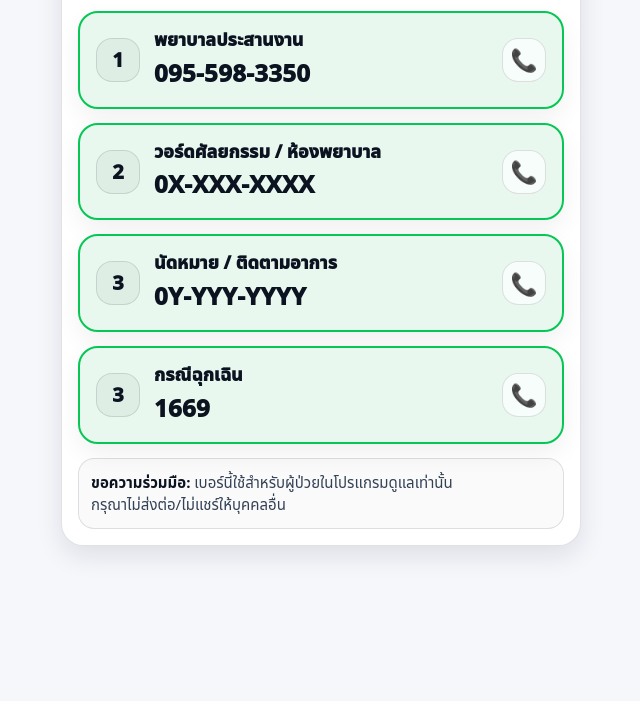
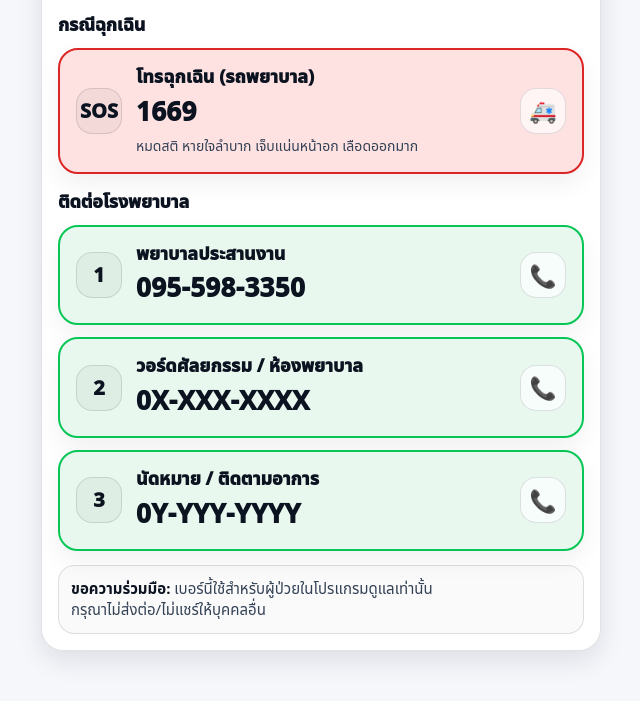
Before and after one commit to patcharakummek-beep/vdo-lc, a plain HTML site: page docs/contact.html in a window 1280 px wide. Shown: the part 99-800 px from the top of the page, without its empty margins (319-959 px from the left). Drawn offline with Linux system fonts and the light colour scheme.

Commit message:
Update contact.html

```diff
--- a/docs/contact.html
+++ b/docs/contact.html
@@ -12,10 +12,11 @@
       --text:#0B1220;
       --muted:#334155;
 
-      /* ใช้สีเขียวเป็น “กรอบ/ไอคอน” แทนการทำพื้นหลังเขียวเข้ม
-         เพื่อให้ตัวอักษรอ่านง่าย (คอนทราสต์สูง) */
       --accent:#06C755;
       --accentBg:#E9F8EF;
+
+      --danger:#DC2626;
+      --dangerBg:#FEE2E2;
 
       --border:rgba(15,23,42,.12);
       --shadow:0 10px 26px rgba(15,23,42,.10);
@@ -30,7 +31,9 @@
         --muted:rgba(229,231,235,.75);
         --border:rgba(229,231,235,.14);
         --shadow:0 18px 60px rgba(0,0,0,.55);
+
         --accentBg:rgba(6,199,85,.18);
+        --dangerBg:rgba(220,38,38,.18);
       }
     }
 
@@ -41,7 +44,7 @@
       background:var(--bg);
       color:var(--text);
 
-      /* “ตัวหนังสือใหญ่ตั้งแต่แรก” สำหรับผู้สูงอายุ */
+      /* ผู้สูงอายุ: ตั้งตัวใหญ่ตั้งแต่แรก */
       font-size:20px;
       line-height:1.5;
 
@@ -50,10 +53,7 @@
       padding-bottom:calc(20px + env(safe-area-inset-bottom));
     }
 
-    .wrap{
-      max-width:520px;
-      margin:0 auto;
-    }
+    .wrap{ max-width:560px; margin:0 auto; }
 
     .panel{
       background:var(--card);
@@ -77,31 +77,45 @@
       font-size:16px;
     }
 
-    .list{
-      display:grid;
-      gap:14px;
+    .sectionTitle{
+      margin:14px 0 10px;
+      font-weight:950;
+      font-size:18px;
+      letter-spacing:-.2px;
     }
 
-    /* ปุ่มโทรแบบ “แถวใหญ่” กดง่าย */
+    .list{ display:grid; gap:12px; }
+
+    /* ปุ่มโทร: แถวใหญ่ กดง่าย */
     .call{
       display:flex;
       align-items:center;
       gap:14px;
       text-decoration:none;
       color:var(--text);
+      border-radius:20px;
 
+      padding:16px;
+      min-height:78px; /* ใหญ่ขึ้นอีกนิด ให้กดง่าย */
+      box-shadow:0 10px 24px rgba(0,0,0,.06);
+      touch-action: manipulation;
+    }
+
+    /* แบบปกติ (โรงพยาบาล) */
+    .call--ok{
       background:var(--accentBg);
       border:2px solid var(--accent);
-      border-radius:20px;
+    }
 
-      padding:16px 16px;
-      min-height:72px; /* ใหญ่พอสำหรับนิ้วโป้ง */
-      box-shadow:0 10px 24px rgba(0,0,0,.06);
+    /* แบบฉุกเฉิน */
+    .call--danger{
+      background:var(--dangerBg);
+      border:2px solid var(--danger);
     }
 
     .idx{
-      width:44px;
-      height:44px;
+      width:46px;
+      height:46px;
       border-radius:16px;
       display:flex;
       align-items:center;
@@ -112,28 +126,28 @@
       flex:0 0 auto;
     }
 
-    .txt{
-      flex:1 1 auto;
-      min-width:0;
-    }
-
+    .txt{ flex:1 1 auto; min-width:0; }
     .name{
       font-weight:950;
       font-size:18px;
       line-height:1.2;
       margin:0 0 4px 0;
     }
-
     .num{
       font-weight:950;
-      font-size:24px; /* “เลขโทร” ต้องเด่นสุด */
+      font-size:26px; /* เลขโทรเด่นสุด */
       letter-spacing:.3px;
       margin:0;
     }
+    .sub{
+      margin-top:4px;
+      font-size:14px;
+      color:var(--muted);
+    }
 
     .icon{
-      width:44px;
-      height:44px;
+      width:46px;
+      height:46px;
       border-radius:16px;
       display:flex;
       align-items:center;
@@ -145,23 +159,24 @@
     }
 
     .call:active{ transform: translateY(1px); }
-
-    /* โฟกัสสำหรับคนใช้คีย์บอร์ด/Assistive */
     .call:focus-visible{
       outline: 4px solid rgba(6,199,85,.35);
       outline-offset: 3px;
     }
+    .call--danger:focus-visible{
+      outline-color: rgba(220,38,38,.35);
+    }
 
     .note{
       margin-top:14px;
-      padding:12px 12px;
+      padding:12px;
       border-radius:16px;
       border:1px solid var(--border);
       background:rgba(0,0,0,.02);
       color:var(--muted);
       font-size:15px;
+      line-height:1.45;
     }
-
     .note b{ color:var(--text); }
   </style>
 </head>
@@ -172,10 +187,23 @@
       <h1>ติดต่อพยาบาล</h1>
       <div class="hint">แตะปุ่มที่ต้องการโทร (กดครั้งเดียวโทรได้เลย)</div>
 
+      <div class="sectionTitle">กรณีฉุกเฉิน</div>
+      <!-- ✅ 1669 = ฉุกเฉินการแพทย์/รถพยาบาล -->
+      <a class="call call--danger" href="tel:1669" aria-label="โทรฉุกเฉินการแพทย์ 1669">
+        <div class="idx">SOS</div>
+        <div class="txt">
+          <div class="name">โทรฉุกเฉิน (รถพยาบาล)</div>
+          <div class="num">1669</div>
+          <div class="sub">หมดสติ หายใจลำบาก เจ็บแน่นหน้าอก เลือดออกมาก</div>
+        </div>
+        <div class="icon">🚑</div>
+      </a>
+
+      <div class="sectionTitle">ติดต่อโรงพยาบาล</div>
       <div class="list">
 
         <!-- ✅ เบอร์ 1 -->
-        <a class="call" href="tel:0955983350" aria-label="โทร พยาบาลประสานงาน 0955983350">
+        <a class="call call--ok" href="tel:0955983350" aria-label="โทร พยาบาลประสานงาน 0955983350">
           <div class="idx">1</div>
           <div class="txt">
             <div class="name">พยาบาลประสานงาน</div>
@@ -184,8 +212,8 @@
           <div class="icon">📞</div>
         </a>
 
-        <!-- ✅ เบอร์ 2 -->
-        <a class="call" href="tel:0XXXXXXXXX" aria-label="โทร วอร์ดศัลยกรรม 0XXXXXXXXX">
+        <!-- ✅ เบอร์ 2 (ใส่เบอร์จริงแทน X) -->
+        <a class="call call--ok" href="tel:0XXXXXXXXX" aria-label="โทร วอร์ดศัลยกรรม 0XXXXXXXXX">
           <div class="idx">2</div>
           <div class="txt">
             <div class="name">วอร์ดศัลยกรรม / ห้องพยาบาล</div>
@@ -194,22 +222,12 @@
           <div class="icon">📞</div>
         </a>
 
-        <!-- ✅ เบอร์ 3 -->
-        <a class="call" href="tel:0YYYYYYYYY" aria-label="โทร นัดหมายติดตามอาการ 0YYYYYYYYY">
+        <!-- ✅ เบอร์ 3 (ใส่เบอร์จริงแทน Y) -->
+        <a class="call call--ok" href="tel:0YYYYYYYYY" aria-label="โทร นัดหมายติดตามอาการ 0YYYYYYYYY">
           <div class="idx">3</div>
           <div class="txt">
             <div class="name">นัดหมาย / ติดตามอาการ</div>
             <div class="num">0Y-YYY-YYYY</div>
-          </div>
-          <div class="icon">📞</div>
-        </a>
-
-        <!-- ✅ เบอร์ 4 -->
-        <a class="call" href="tel:0YYYYYYYYY" aria-label="โทร ฉุกเฉิน 1669">
-          <div class="idx">3</div>
-          <div class="txt">
-            <div class="name">กรณีฉุกเฉิน</div>
-            <div class="num">1669</div>
           </div>
           <div class="icon">📞</div>
         </a>
```
